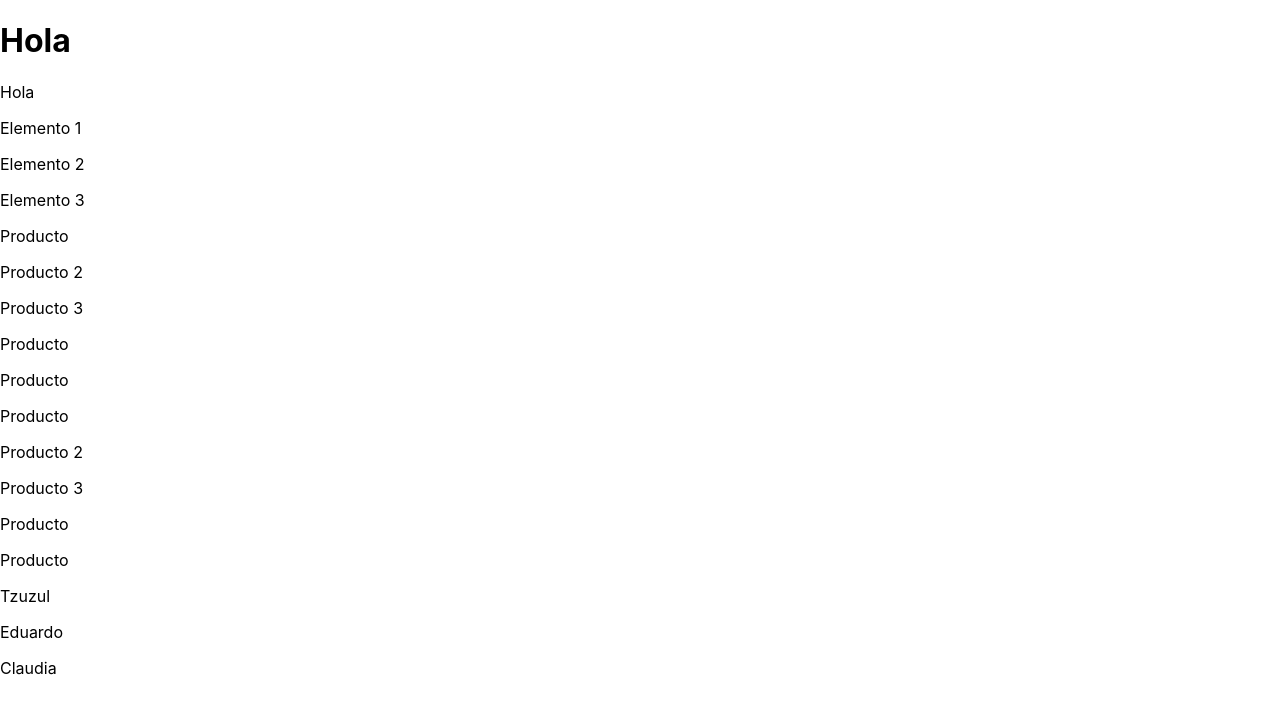
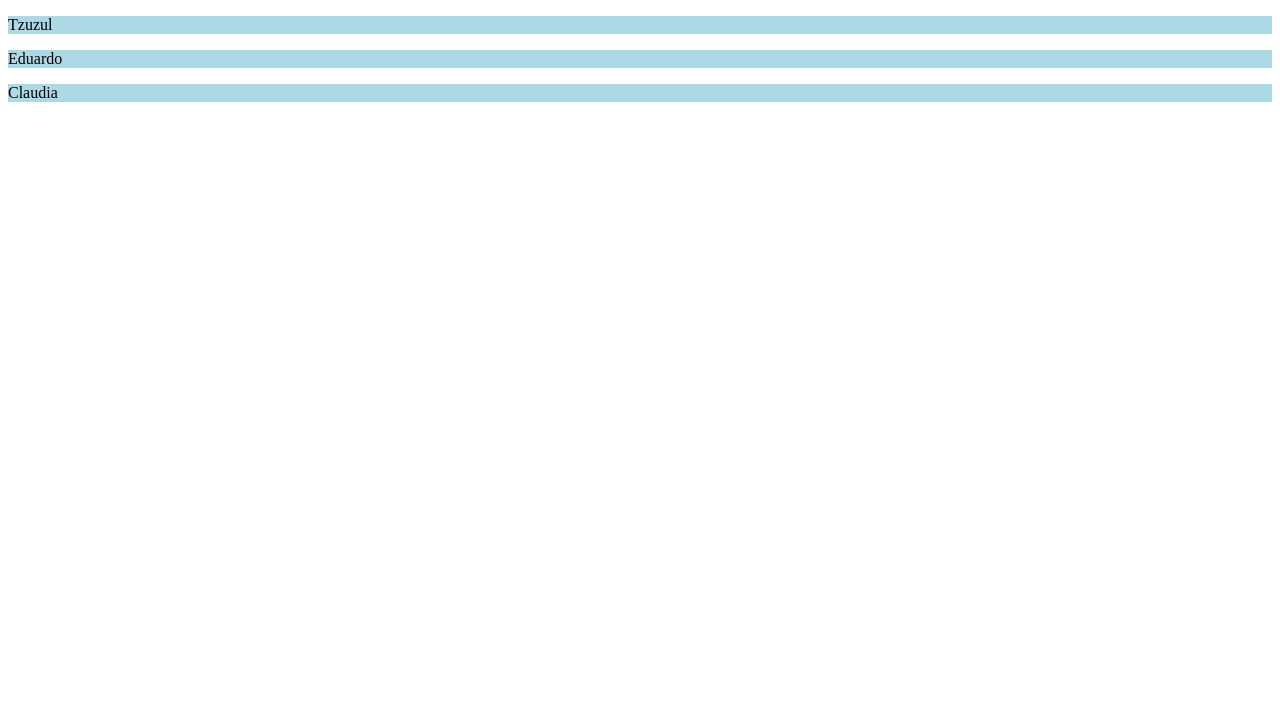
Before and after one commit to tzuzulcode/frontend-react-abril2022, a React (Create React App) app in the folder ejemplo/: page / in a window 1280 px wide. Shown: the top 714 px of the page. Built offline with nearby package versions, Linux system fonts and the light colour scheme.

Commit message:
React router

```diff
--- a/ejemplo/package.json
+++ b/ejemplo/package.json
@@ -8,6 +8,7 @@
     "@testing-library/user-event": "^13.5.0",
     "react": "^18.0.0",
     "react-dom": "^18.0.0",
+    "react-router-dom": "^6.3.0",
     "react-scripts": "5.0.1",
     "web-vitals": "^2.1.4"
   },
--- a/ejemplo/src/App.jsx
+++ b/ejemplo/src/App.jsx
@@ -1,13 +1,17 @@
 import Listas from "./components/Listas.jsx";
 import Productos from "./components/Productos.jsx";
+import {BrowserRouter as Router,Routes,Route} from 'react-router-dom'
 
 function App() {
   return (
-    <div className="App">
+    <Router>
+      <Routes>
+        <Route path="/" element={ <Listas/>} />
+        <Route path="/productos" element={ <Productos/>} />
+      </Routes>
+
       {/* <Productos></Productos> */}
-      <Productos/>
-      <Listas/>
-    </div>
+    </Router>
   );
 }
 
--- a/ejemplo/src/components/Listas.jsx
+++ b/ejemplo/src/components/Listas.jsx
@@ -1,3 +1,5 @@
+
+
 const Listas =()=>{
 
 
@@ -19,7 +21,7 @@ const Listas =()=>{
 
     // Devolviendo un Fragment
     return <>
-        {alumnos.map((alumno,index)=><div key={index}>
+        {alumnos.map((alumno,index)=><div className="alumno" key={index}>
             <p>{alumno.name}</p>
         </div>)}
     </>
--- a/ejemplo/src/index.css
+++ b/ejemplo/src/index.css
@@ -1,13 +1,3 @@
-body {
-  margin: 0;
-  font-family: -apple-system, BlinkMacSystemFont, 'Segoe UI', 'Roboto', 'Oxygen',
-    'Ubuntu', 'Cantarell', 'Fira Sans', 'Droid Sans', 'Helvetica Neue',
-    sans-serif;
-  -webkit-font-smoothing: antialiased;
-  -moz-osx-font-smoothing: grayscale;
+.alumno{
+  background-color: lightblue;
 }
-
-code {
-  font-family: source-code-pro, Menlo, Monaco, Consolas, 'Courier New',
-    monospace;
-}
```
Also changed, not shown: 1 other file (tests, documents, lock files or other folders).
